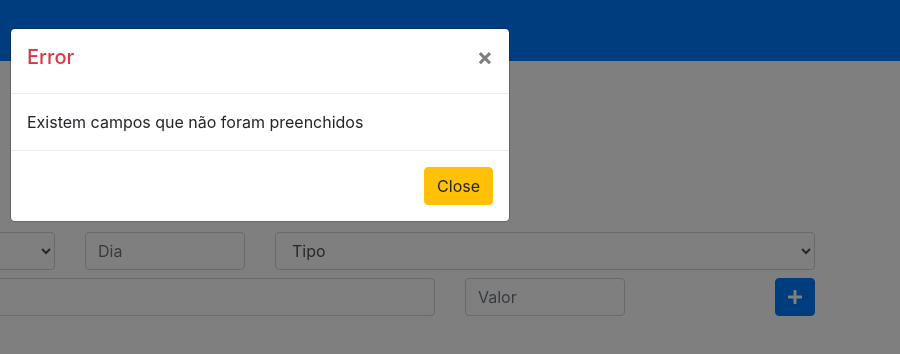
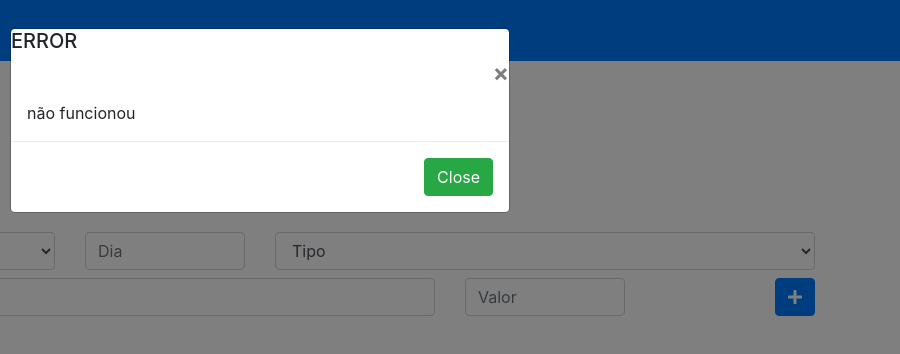
Before and after one commit to DiegoPorfirio01/personalBudgeApp, a plain HTML site: page index.html in a window 1280 px wide. Both pictures are taken after a click on the button 1175 px from the left and 297 px from the top of the page. Shown: the full height of the page, 380-1280 px from the left. Drawn offline with nearby package versions, Linux system fonts and the light colour scheme.

Commit message:
LocalStorage, condicional para receber valores

```diff
--- a/app.js
+++ b/app.js
@@ -1,5 +1,3 @@
-
-
 class Despesas {
 	constructor(ano,mes,dia,tipo,valor,descricao){
 		this.ano = ano
@@ -14,40 +12,42 @@ class Despesas {
 
 	validarDados() {
 		for(let i in this){
-			if(this[i] = null || this[i] == undefined || this[i] == ''){	return false}
+			if(this[i] == null || this[i] == undefined || this[i] == ''){return false}
 		}
 		return true
 	}
+
 }
+
 class Bd {
 	constructor(){
-	let id = localStorage.getItem('id')
+		let id = localStorage.getItem('id')
 
 		if(id === null){
-			localStorage.setItem('id',0)
+			localStorage.setItem('id', 0)
 		}
-
 	}
-
 
 	getProximoId() {
 		let proximoId = localStorage.getItem('id')
-		return parseInt(proximoId) + 1
-
+			return parseInt(proximoId) + 1
 
 		}
 
 	gravar(d) {
 		let id = this.getProximoId()
+
 		localStorage.setItem(id, JSON.stringify(d))
 
+		localStorage.setItem('id', id)
 
-		localStorage.setItem('id',id)
 	}
+
+
 }
-let bd = new Bd()
 
-console.log(bd)
+let x = new Bd()
+
 
 
 
@@ -57,8 +57,8 @@ function cadastrarDispesa() {
 	let mes = document.getElementById('mes')
 	let dia = document.getElementById('dia')
 	let tipo = document.getElementById('tipo')
+	let valor = document.getElementById('valor')
 	let descricao = document.getElementById('descricao')
-	let valor = document.getElementById('valor')
 
 	let despesa = new Despesas(
 		ano.value,
@@ -70,9 +70,16 @@ function cadastrarDispesa() {
 		)
 
 	if(despesa.validarDados()) {
-		bd.gravar(despesa)
-		$("#Sucesso").modal('show')
-	} else {
-		$("#Error").modal('show')
+		x.gravar(despesa)
+
+		document.getElementById('eModal').innerHTML = 'SUCESSO'
+		document.getElementById('div1').className = 'modal-header text-success'
+		document.getElementById('modal_conteudo').innerHTML = 'adicionado'
+		$("#ModeloModal").modal('show')
+		} else {
+		document.getElementById('eModal').innerHTML = 'ERROR'
+		document.getElementById('div1').className = 'modal-header text-danger'
+		document.getElementById('modal_conteudo').innerHTML = "não funcionou"
+		$("#ModeloModal").modal('show')
 	}
 }
--- a/index.html
+++ b/index.html
@@ -13,6 +13,8 @@
 
     <!-- Font Awesome -->
     <script defer src="https://use.fontawesome.com/releases/v5.0.8/js/all.js"></script>
+
+
 
     <script src="app.js"></script>
 
@@ -55,7 +57,7 @@
         <div class="col-md-2">
           <select class="form-control" id="ano">
             <option value="">Ano</option>
-            <option value="1">2021</option>
+            <option value="2021">2021</option>
           </select>
         </div>
 
@@ -116,14 +118,13 @@
 <div class="modal fade" id="Error" tabindex="-1" role="dialog" aria-labelledby="exampleModalLabel" aria-hidden="true">
   <div class="modal-dialog" role="document">
     <div class="modal-content">
-      <div class="modal-header">
-        <h5 class="text-danger" id="exampleModalLabel">Error</h5>
+      <div id="div1">
+        <h5 id="eModel"></h5>
         <button type="button" class="close" data-dismiss="modal" aria-label="Close">
           <span aria-hidden="true">&times;</span>
         </button>
       </div>
-      <div class="modal-body">
-        Existem campos que não foram preenchidos
+      <div id="campo" class="modal-body">
       </div>
       <div class="modal-footer">
         <button type="button" class="btn btn-warning" data-dismiss="modal">Close</button>
@@ -133,17 +134,17 @@
   </div>
 </div>
 <!-- Modal -->
-<div class="modal fade" id="Sucesso" tabindex="-1" role="dialog" aria-labelledby="exampleModalLabel" aria-hidden="true">
+<div class="modal fade" id="ModeloModal" tabindex="-1" role="dialog" aria-labelledby="exampleModalLabel" aria-hidden="true">
   <div class="modal-dialog" role="document">
     <div class="modal-content">
-      <div class="modal-header">
-        <h5 class="text-success" id="exampleModalLabel">GREAT</h5>
+      <div id="div1">
+        <h5 id="eModal"> </h5>
         <button type="button" class="close" data-dismiss="modal" aria-label="Close">
           <span aria-hidden="true">&times;</span>
         </button>
       </div>
-      <div class="modal-body">
-        Sucesso Gravação
+      <div class="modal-body" id="modal_conteudo">
+
       </div>
       <div class="modal-footer">
         <button type="button" class="btn btn-success" data-dismiss="modal">Close</button>
```
